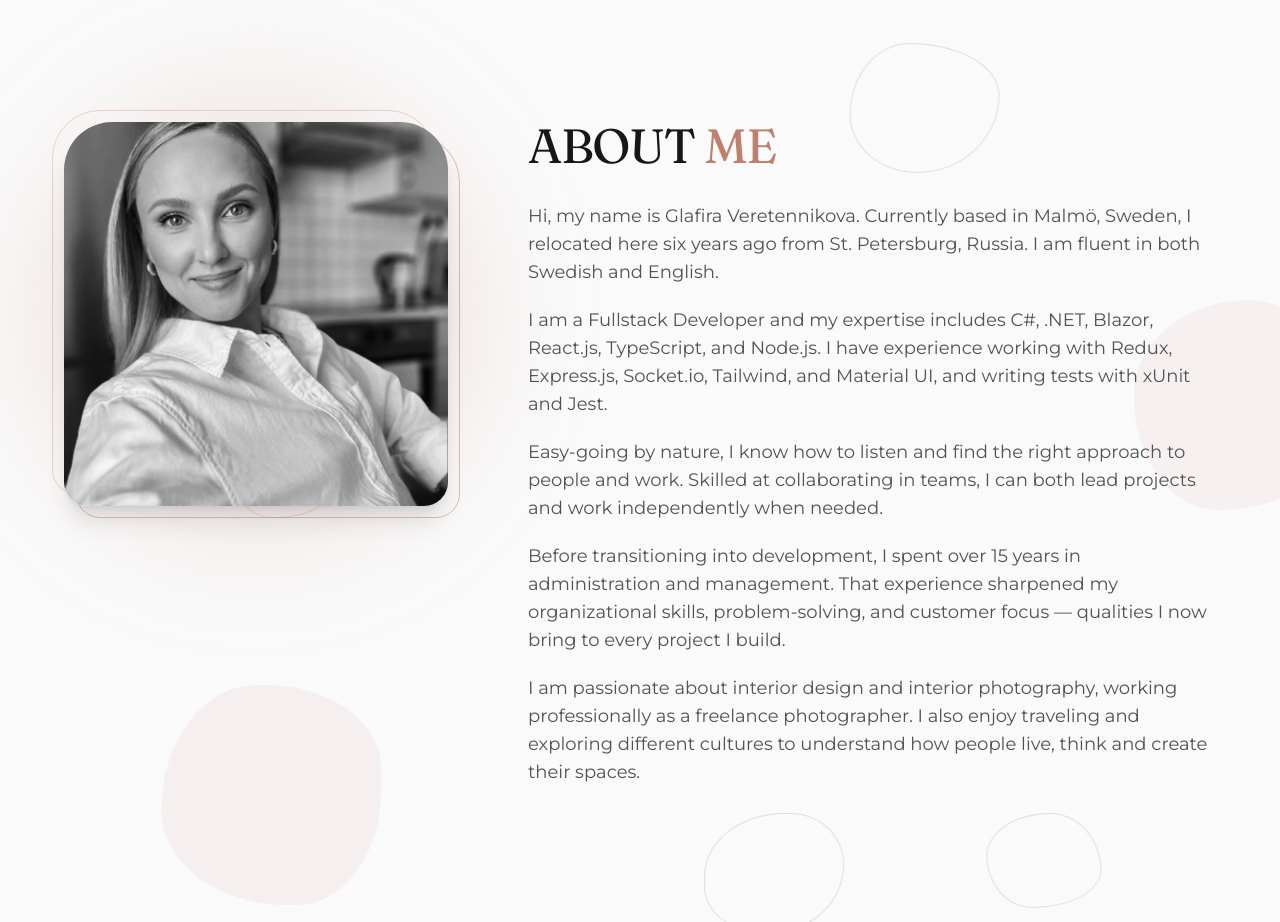
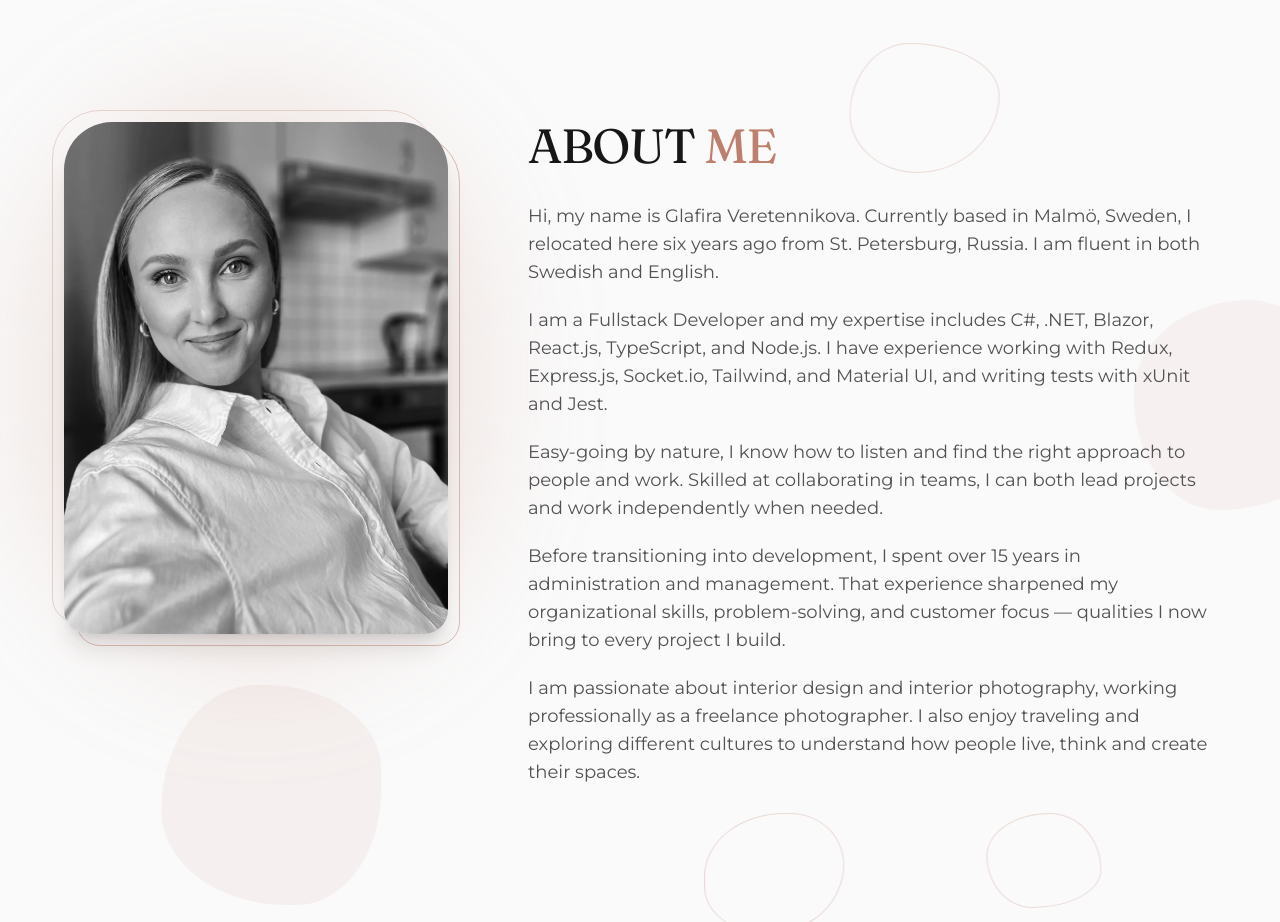
Before and after one commit to glafver/portfolio, a React (Vite) app: page / in a window 1280 px wide. Shown: the part 4960-5882 px from the top of the page. Built offline with nearby package versions, Linux system fonts and the light colour scheme; no server answers; the database is empty.

Commit message:
Make About photo vertical (3:4) with top crop

```diff
--- a/src/components/AboutSection.tsx
+++ b/src/components/AboutSection.tsx
@@ -21,7 +21,7 @@ const AboutSection: React.FC = () => {
                         <img
                             src="/assets/about_img.webp"
                             alt="Glafira Veretennikova"
-                            className="relative rounded-t-[3rem] rounded-b-3xl object-cover aspect-square w-full shadow-xl"
+                            className="relative rounded-t-[3rem] rounded-b-3xl object-cover object-top aspect-[3/4] w-full shadow-xl"
                             loading="lazy"
                             decoding="async"
                         />
```
